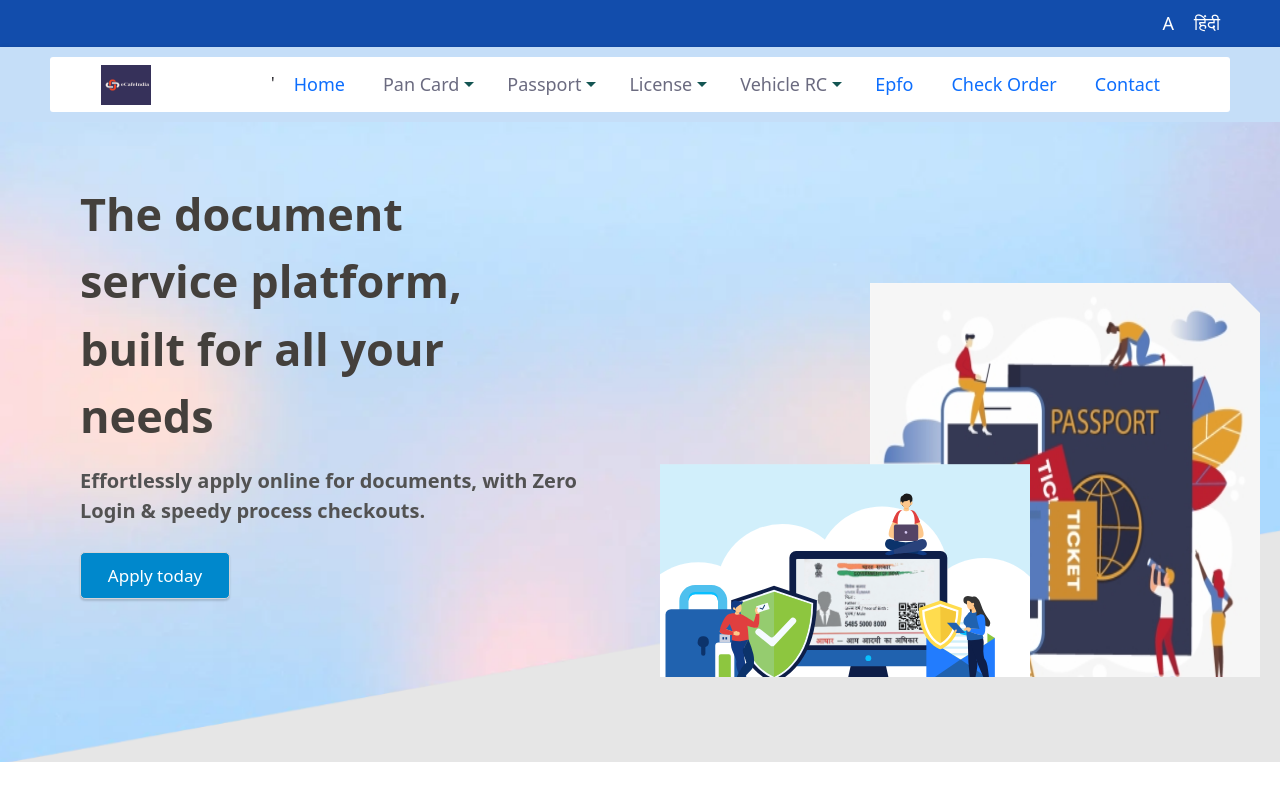
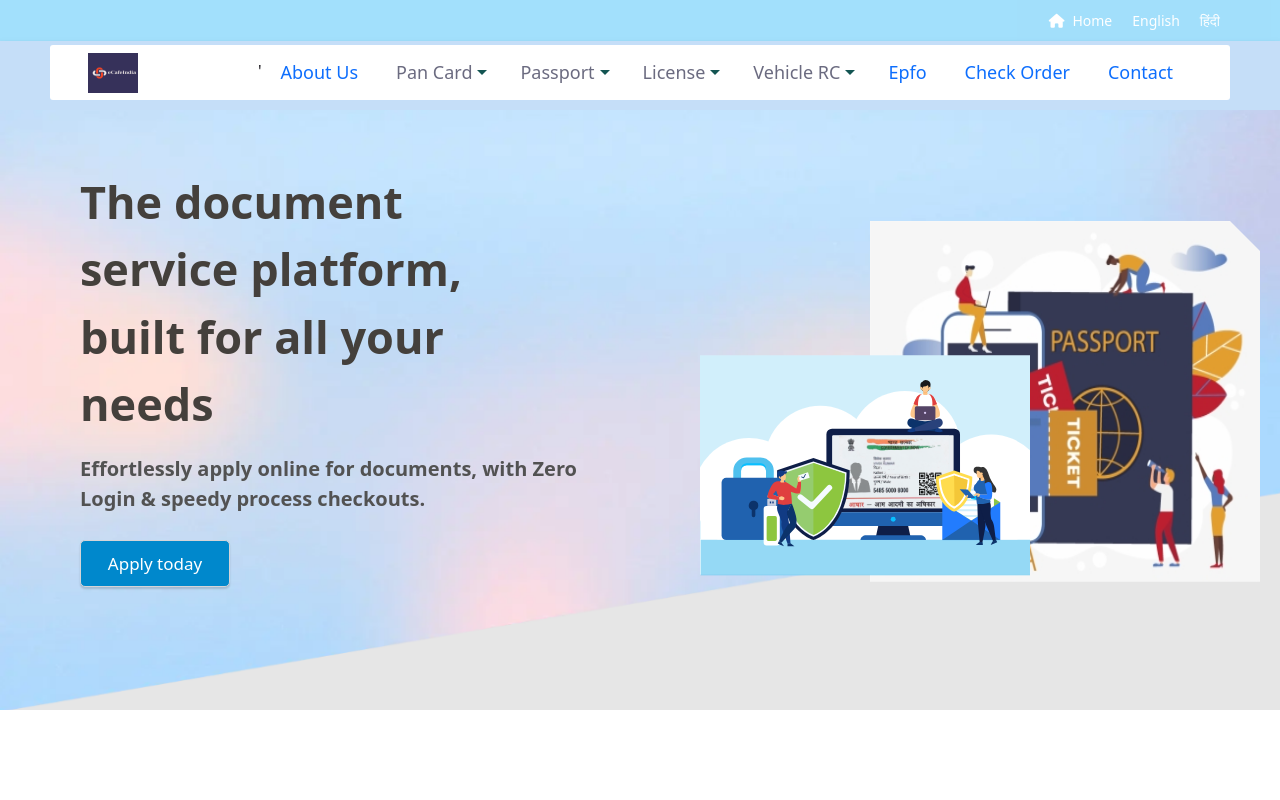
Before and after one commit to thevinayysharma/sidework, a React (Create React App) app in the folder client/: page / in a window 1280 px wide. Shown: the top 800 px of the page. Built offline with nearby package versions, Linux system fonts and the light colour scheme.

Commit message:
styles changed for 100% width

```diff
--- a/client/src/App.css
+++ b/client/src/App.css
@@ -1,5 +1,5 @@
 @import url("https://fonts.googleapis.com/css?family=Kanit:200,400,500&display=swap");
-
+/* @import url('https://fonts.googleapis.com/css2?family=Open+Sans:wght@300&display=swap'); */
 * {
   margin: 0;
   padding: 0;
@@ -10,7 +10,8 @@
 }
 
 nav {
-    background-color: #124dac;
+  background-color: #65cbfa;
+  opacity: 0.6;
 }
 
 nav ul {
@@ -26,12 +27,27 @@
   color: white;
   cursor: pointer;
   padding: 10px;
-    font-size: 18px;
+  font-size: 14px;
   text-align: center;
 }
 
-  nav li:hover{
-    background: #2a2f33;
+nav li :first-child {
+  color: white !important;
+}
+
+nav li:hover {
+  background: #388bd8;
+}
+
+
+nav a {
+  color: white;
+}
+
+.fa-home {
+  padding-right: 8px;
+  font: normal normal normal 14px/1 FontAwesome;
+  font-size: 14px;
 }
 
 @media (max-width: 600px) {
--- a/client/src/App.js
+++ b/client/src/App.js
@@ -1,7 +1,7 @@
 import "./App.css";
 import { useState, useEffect, Suspense } from "react";
 import Protected from "./Protected";
-import { BrowserRouter, Route, Routes, useLocation } from "react-router-dom";
+import { BrowserRouter, Route, Routes, Link } from "react-router-dom";
 import LocaleContext from "./LocaleContext";
 import HomePage from "./pages/homepage/homepage";
 import Admin from "./pages/admin/admin";
@@ -61,7 +61,8 @@ function App() {
             <div className="language-dropdown">
               <nav>
                 <ul>
-                  <li onClick={() => changeLocale("en")}>A</li>
+                  <li><i className="fa fa-home fa-text-color"></i><Link to="/">{t("Home")}</Link></li>
+                  <li onClick={() => changeLocale("en")}>English</li>
                   <li onClick={() => changeLocale("hn")}>हिंदी</li>
                 </ul>
               </nav>
--- a/client/src/components/banner/banner.css
+++ b/client/src/components/banner/banner.css
@@ -5,7 +5,7 @@
   padding-left:80px;
   background-image: url(../../assets/canvasbg.png);
   width: 100%;
- height: 80vh;
+ height: 75vh;
  top: 0;
  z-index: -1;
  background-repeat: no-repeat;
@@ -65,12 +65,12 @@ button {
 }
 
 .flex-container1 .collage-container .collage .collage-image1 {
-  top:40%;
+  top:24%;
   right:230px;
   bottom: 0px;
   position: absolute;
-  height: 90%;
-  width: 65%;
+  height: 80%;
+  width: 55%;
   z-index: 2;
   -webkit-clip-path: polygon(0px 30px, 30px 0px, 100% 0%, 100% 100%, 0% 100%);
           clip-path: polygon(0px 30px, 30px 0px, 100% 0%, 100% 100%, 0% 100%);
@@ -80,8 +80,8 @@ button {
 .flex-container1 .collage-container .collage .collage-image2 {
   position: absolute;
   right: 0px;
-  top: 29%;
-  height: 75%;
+  top: 20%;
+  height: 65%;
   width: 65%;
   -webkit-clip-path: polygon(0 0, calc(100% - 30px) 0%, 100% 30px, 100% 100%, 0 100%);
           clip-path: polygon(0 0, calc(100% - 30px) 0%, 100% 30px, 100% 100%, 0 100%);
--- a/client/src/components/midsection/midsection.css
+++ b/client/src/components/midsection/midsection.css
@@ -5,7 +5,7 @@
 
 .services {
   width: 100%;
-  height: 90vh;
+  height: 98vh;
 
 }
 
@@ -66,8 +66,8 @@ img {
   align-items: center;
   flex-wrap: wrap;
   margin: 0px 20px;
-  width: 250px;
-  height: 280px;
+  width: 220px;
+  height: 270px;
   border-radius: 20px;
   padding: 30px 35px;
   background: #fff;
@@ -154,7 +154,7 @@ li {
 
   #imgbg{
     display: block;
-    vertical-align: middle;
+    /* vertical-align: middle; */
     transform: translateX(10%);
     height: auto;
   }
--- a/client/src/components/navbar/navbar.css
+++ b/client/src/components/navbar/navbar.css
@@ -15,6 +15,7 @@
   max-width: 1200px;
   margin: 0 auto;
   padding: 10px;
+  padding-top: 4px;
   width: 100%;
 }
 
--- a/client/src/components/navbar/navbar.jsx
+++ b/client/src/components/navbar/navbar.jsx
@@ -41,7 +41,7 @@ export default function Navbar() {
             <img src={docsimg} alt="Logo" />'
           </div>
           <li className="anchor">
-            <Link to="/">{t("Home")}</Link>
+            <Link to="/about-us">{t("About Us")}</Link>
           </li>
 
           <li
--- a/client/src/pages/payment/PaymentSuccess.jsx
+++ b/client/src/pages/payment/PaymentSuccess.jsx
@@ -34,6 +34,10 @@ const clientId = params.get("clientId");
     fontWeight: "500",
   }
 
+  const handlePrint = () => {
+    window.print();
+  }
+
   return (
     <div style={successPageStyle}>
       <h2 style={titleStyle}>Payment <span style={{color: "green"}}>Successful</span> <i class="fa-sharp fa-solid fa-thumbs-up" style={{color: "#247556"}}></i></h2>
@@ -44,8 +48,8 @@ const clientId = params.get("clientId");
          <li style={linkStyle}>
           <Link to="/orderDetails"><span style={{color: "#0e7490"}}>Check OrderDetails</span></Link>
         </li>
-
       </p>
+      <button onClick={handlePrint}>Print Details</button>
     </div>
   );
 };
```
Also changed, not shown: client/src/pages/about/about.css (added), client/src/pages/about/about.jsx (added). Lines whose indentation alone changed are shown as unchanged.
